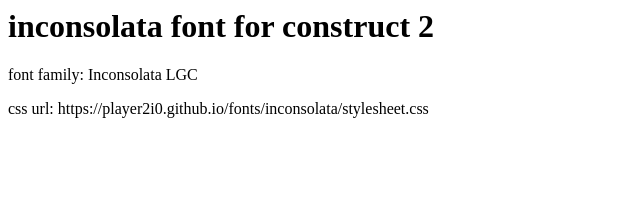
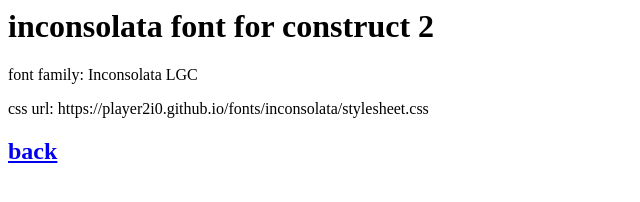
Before and after one commit to player2I0/fonts, a plain HTML site: page inconsolata/index.html in a window 1280 px wide. Shown: the whole page, without its empty margins (0-640 px from the left). Drawn offline with Linux system fonts and the light colour scheme.

Commit message:
Update index.html

```diff
--- a/inconsolata/index.html
+++ b/inconsolata/index.html
@@ -2,3 +2,5 @@
 
 <p>font family: Inconsolata LGC</p>
 <p>css url: https://player2i0.github.io/fonts/inconsolata/stylesheet.css</p>
+
+<h2><a href="https://player2i0/fonts">back</a></h2>
```
